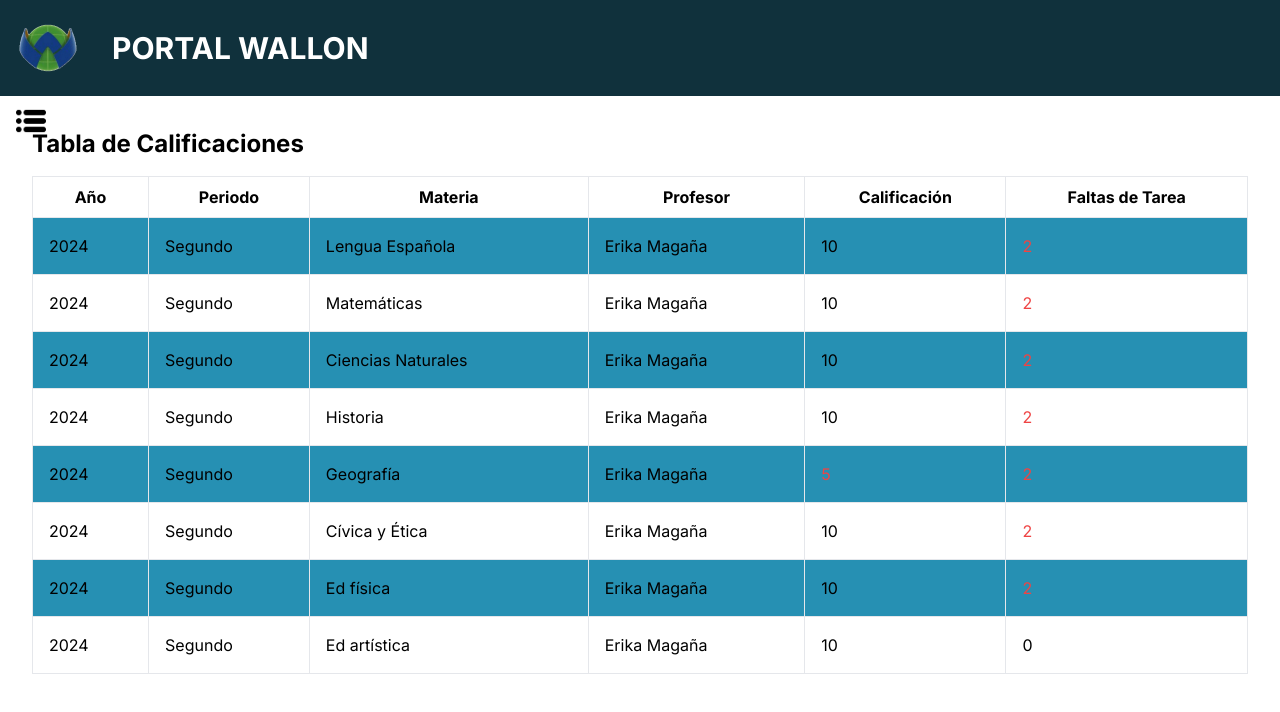
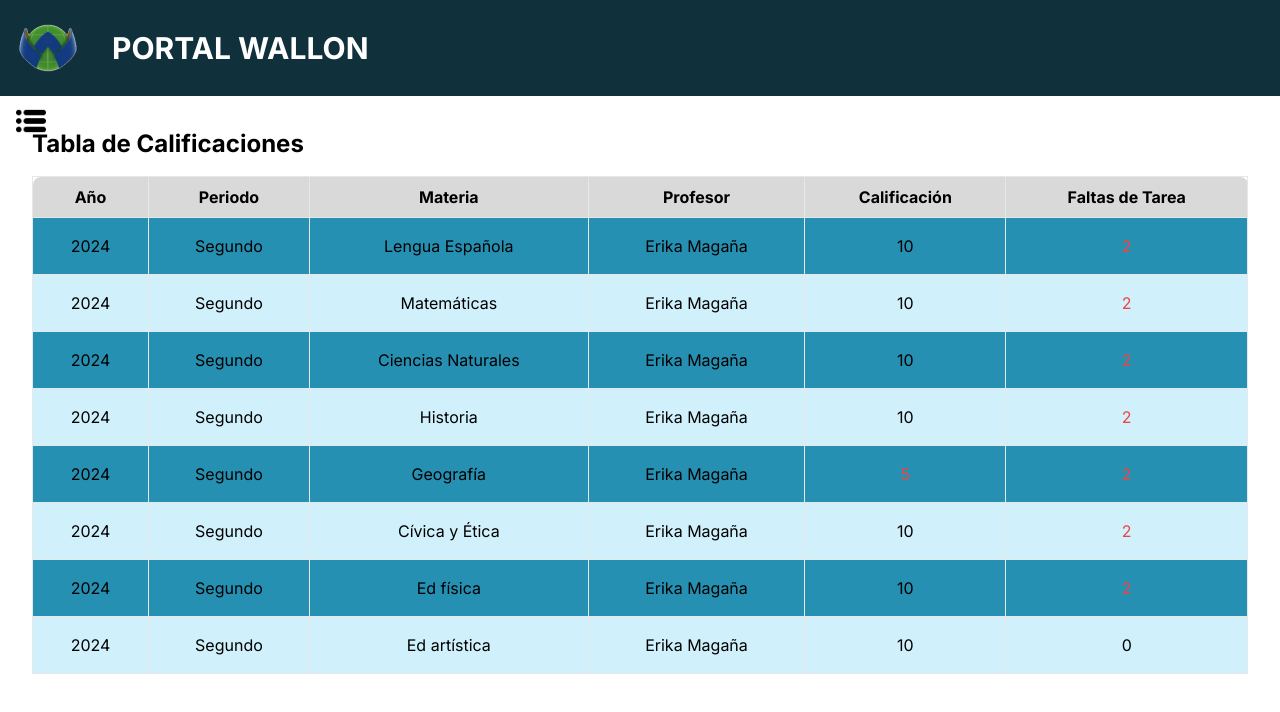
Before and after one commit to Carpius23/WallonSchool, a Next.js app: page /screens/PortalWallonIndex in a window 1280 px wide. Shown: the top 712 px of the page. Built offline with nearby package versions, Linux system fonts and the light colour scheme.

Commit message:
se agregaron colores a la configuracion de tailwind y el redirect

```diff
--- a/src/app/page.tsx
+++ b/src/app/page.tsx
@@ -2,6 +2,7 @@
 
 import React, { useState } from 'react';
 import users from '@/server/users';
+import pp from './screens/PortalWallonIndex/page';
 import Modal from '@/components/atoms/ModalLogin/ModalLogin';
 
 interface User {
@@ -27,7 +28,7 @@ const App: React.FC = () => {
 
     if (user) {
       setLoginError('');
-      window.location.href = 'https://www.youtube.com/';
+      window.location.href = '/screens/PortalWallonIndex';
     } else {
       setLoginError('Usuario o contraseña incorrectos');
     }
--- a/src/components/atoms/table/table.tsx
+++ b/src/components/atoms/table/table.tsx
@@ -26,23 +26,23 @@ const Table: React.FC = () => {
       <table className="min-w-full border-collapse">
         <thead className='bg-smoke'>
           <tr>
-            <th className="px-4 py-2 border">Año</th>
-            <th className="px-4 py-2 border">Periodo</th>
-            <th className="px-4 py-2 border">Materia</th>
-            <th className="px-4 py-2 border">Profesor</th>
-            <th className="px-4 py-2 border">Calificación</th>
-            <th className="px-4 py-2 border">Faltas de Tarea</th>
+            <th className="px-4 py-2 border rounded-tl-lg text-center">Año</th>
+            <th className="px-4 py-2 border text-center">Periodo</th>
+            <th className="px-4 py-2 border text-center">Materia</th>
+            <th className="px-4 py-2 border text-center">Profesor</th>
+            <th className="px-4 py-2 border text-center">Calificación</th>
+            <th className="px-4 py-2 border text-center rounded-tr-lg">Faltas de Tarea</th>
           </tr>
         </thead>
         <tbody>
           {data.map((row, index) => (
-            <tr key={index} className={index % 2 === 0 ? 'bg-customLightBlue' : 'bg-customLigthLightBlue text-black'}>
-              <td className="px-4 py-4 border">{row.year}</td>
-              <td className="px-4 py-4 border">{row.period}</td>
-              <td className="px-4 py-4 border">{row.subject}</td>
-              <td className="px-4 py-4 border">{row.teacher}</td>
-              <td className={`px-4 py-4 border ${row.grade < 6 ? 'text-red-500': 'text-black'}`}>{row.grade}</td>
-              <td className={`px-4 py-4 border ${row.homeworkMissed > 0 ? 'text-red-500' : ''}`}>{row.homeworkMissed}</td>
+            <tr  key={index} className={ index % 2 === 0 ? 'bg-customLightBlue' : 'bg-customLigthLightBlue text-black'} >
+              <td className="px-4 py-4 border text-center">{row.year}</td>
+              <td className="px-4 py-4 border text-center">{row.period}</td>
+              <td className="px-4 py-4 border text-center">{row.subject}</td>
+              <td className="px-4 py-4 border text-center">{row.teacher}</td>
+              <td className={`px-4 py-4 border text-center ${row.grade < 6 ? 'text-red-500': 'text-black'}`}>{row.grade}</td>
+              <td className={`px-4 py-4 border text-center ${row.homeworkMissed > 0 ? 'text-red-500' : ''}`}>{row.homeworkMissed}</td>
             </tr>
           ))}
         </tbody>
--- a/tailwind.config.ts
+++ b/tailwind.config.ts
@@ -15,7 +15,8 @@ const config: Config = {
       colors: {
         customBlue: '#10313C',
         customLightBlue: '#2690B3',
-
+        customLigthLightBlue:'#D0F1FC',
+        smoke:'#D9D9D9',
       },
     },
   },
```
